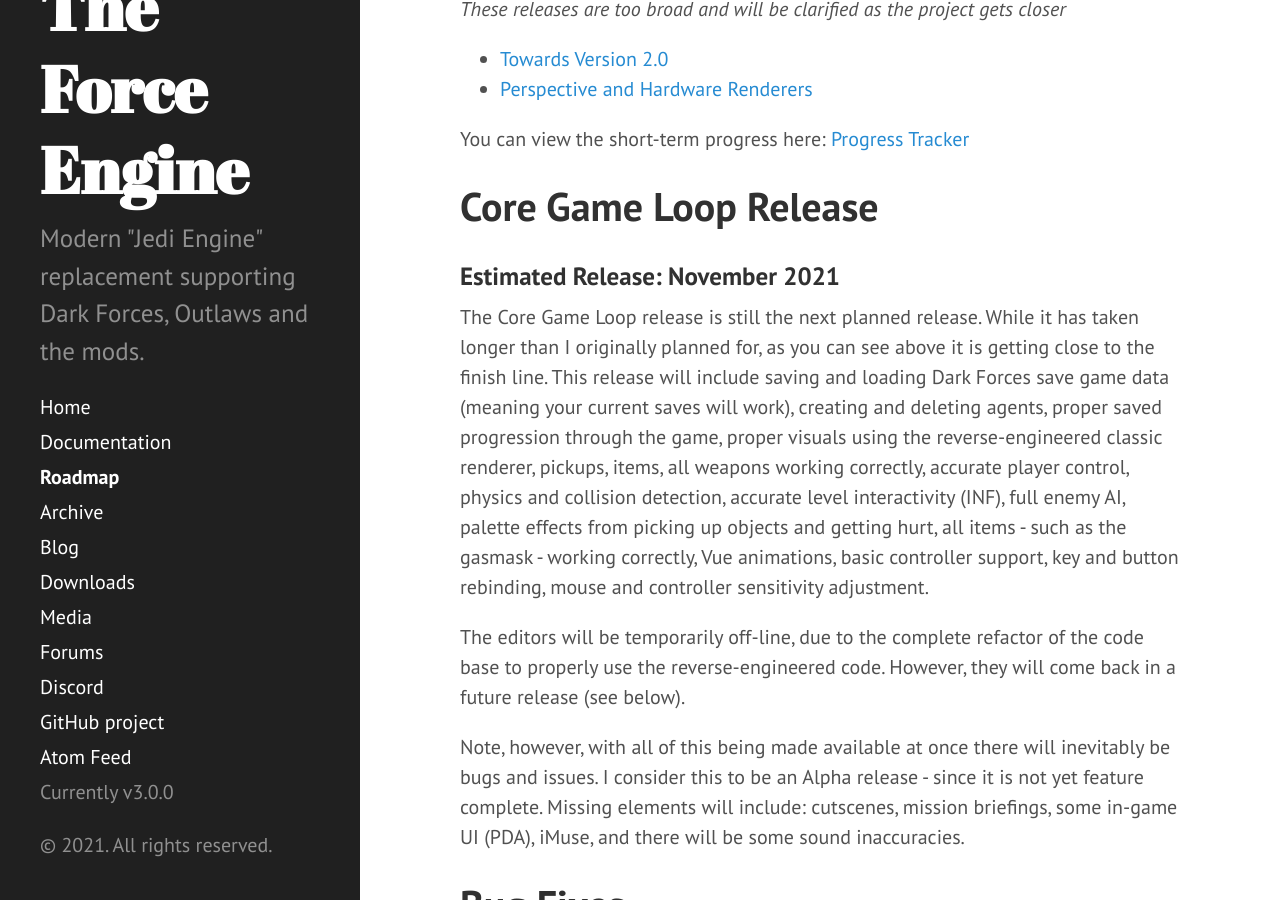
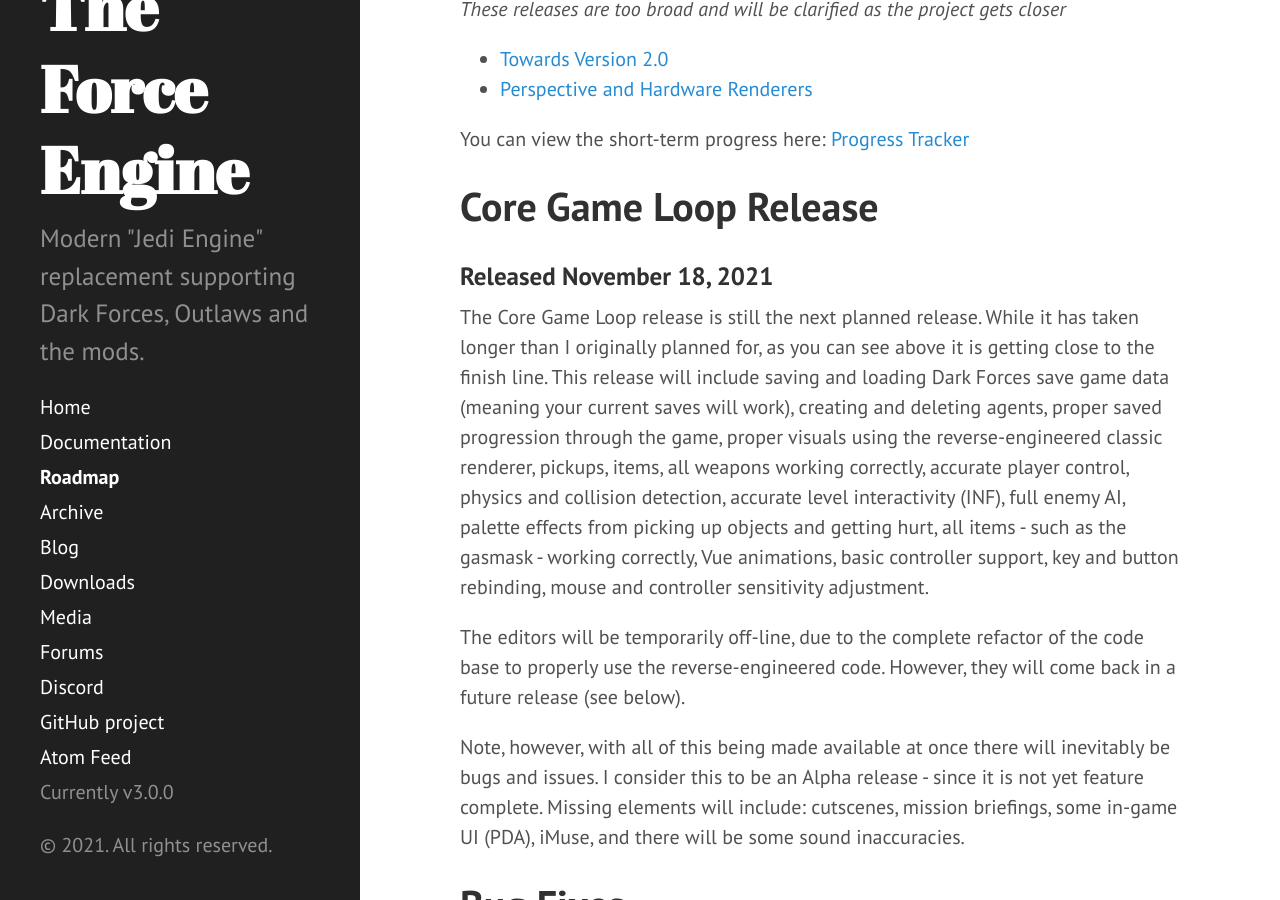
Before and after one commit to TheForceEngine/TheForceEngine.github.io, a Jekyll site: the page built from Roadmap.md, in a window 1280 px wide and 900 px high, scrolled down 696 px. Built offline with Jekyll 4.4.1, drawn with Linux system fonts in a browser that asks for light colours.

Commit message:
Update Roadmap.md

```diff
--- a/Roadmap.md
+++ b/Roadmap.md
@@ -21,7 +21,7 @@
 You can view the short-term progress here: [Progress Tracker](https://theforceengine.github.io/ProgressTracker.html)
 
 # Core Game Loop Release
-### Estimated Release: November 2021
+### Released November 18, 2021
 The Core Game Loop release is still the next planned release. While it has taken longer than I originally planned for, as you can see above it is getting close to the finish line. This release will include saving and loading Dark Forces save game data (meaning your current saves will work), creating and deleting agents, proper saved progression through the game, proper visuals using the reverse-engineered classic renderer, pickups, items, all weapons working correctly, accurate player control, physics and collision detection, accurate level interactivity (INF), full enemy AI, palette effects from picking up objects and getting hurt, all items - such as the gasmask - working correctly, Vue animations, basic controller support, key and button rebinding, mouse and controller sensitivity adjustment.
 
 The editors will be temporarily off-line, due to the complete refactor of the code base to properly use the reverse-engineered code. However, they will come back in a future release (see below).
```
